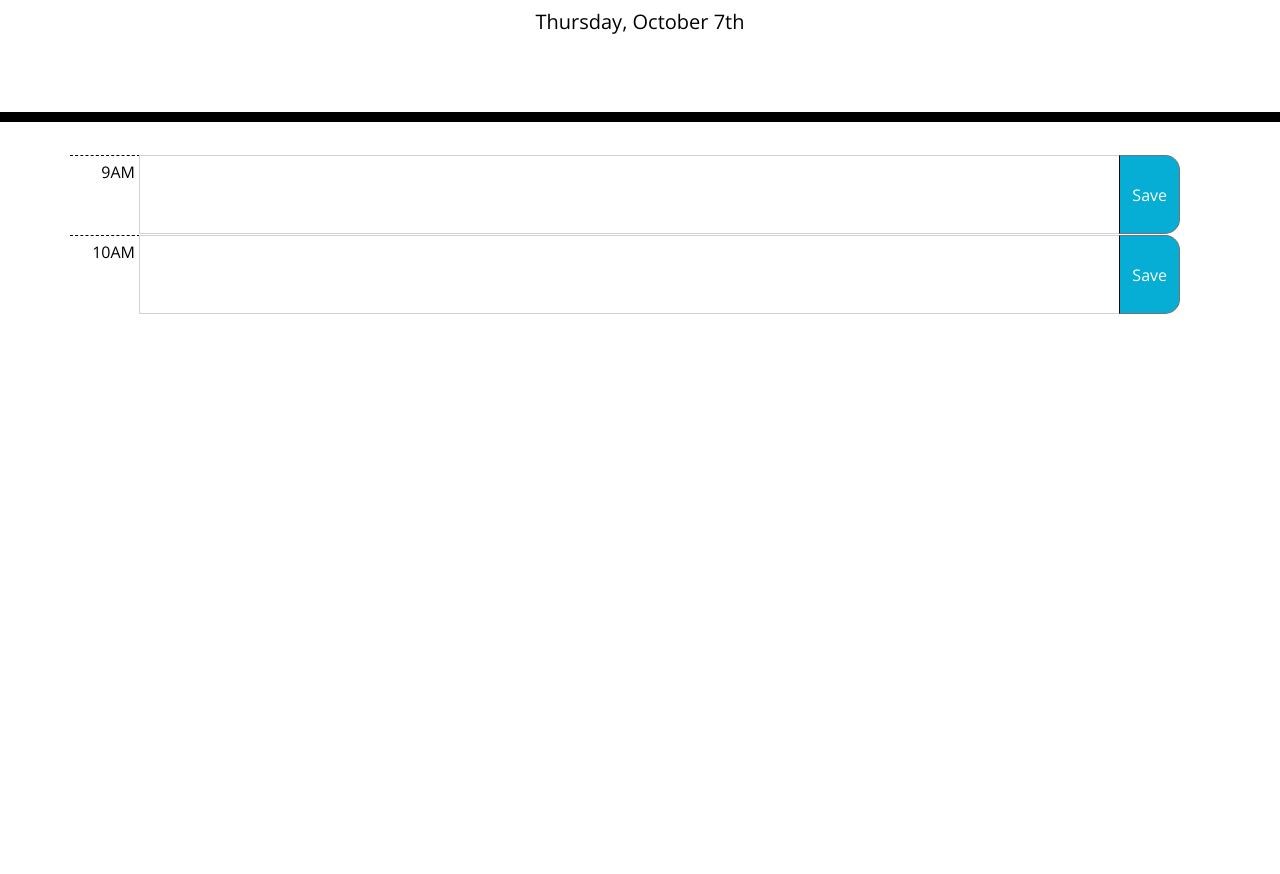
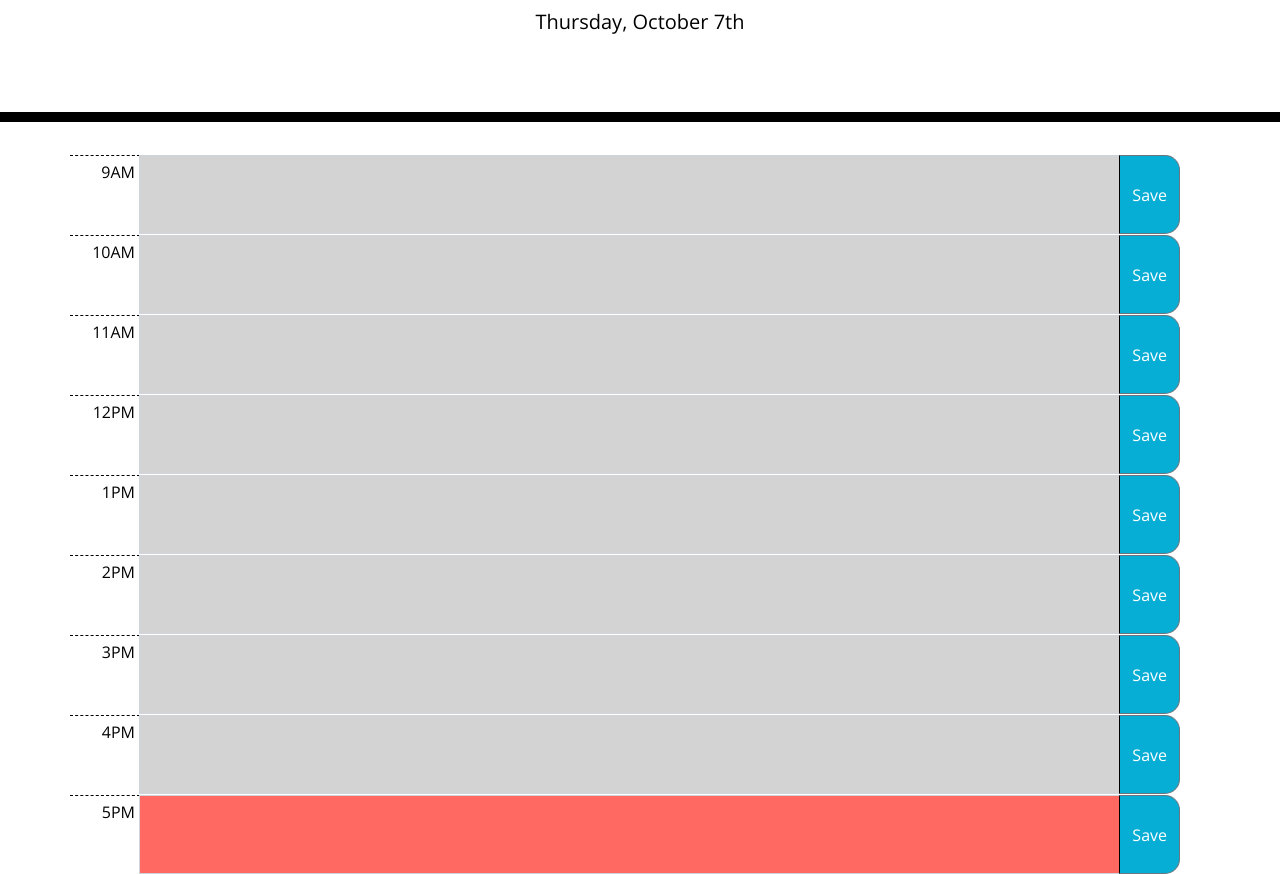
Before and after one commit to mikepizzica/day-planner, a plain HTML site: page index.html in a window 1280 px wide. Shown: the part 182-1056 px from the top of the page. Before the commit the page ends 800 px from the top, so only its background shows below. Drawn offline with nearby package versions, Linux system fonts and the light colour scheme.

Commit message:
add all time slots and color coding javascript

```diff
--- a/assets/css/style.css
+++ b/assets/css/style.css
@@ -44,17 +44,17 @@ textarea {
 
 .past {
   background-color: #d3d3d3;
-  color: white;
+  color: black;
 }
 
 .present {
   background-color: #ff6961;
-  color: white;
+  color: black;
 }
 
 .future {
   background-color: #77dd77;
-  color: white;
+  color: black;
 }
 
 .saveBtn {
--- a/assets/js/main.js
+++ b/assets/js/main.js
@@ -1,3 +1,35 @@
 // current date at top of page
 var today = moment();
 $("#currentDay").text(today.format("dddd, MMMM Do"));
+
+console.log(moment().hours());
+var currentHour = moment().hours();
+
+var allTimeBlocks = document.querySelectorAll("textarea");
+var allSaveButtons = document.querySelectorAll("button");
+
+// console.log(allTimeBlocks);
+
+for( i=0; i<allTimeBlocks.length; i++){
+    console.log(allTimeBlocks[i].id);
+    if(parseInt(allTimeBlocks[i].id) < currentHour){
+        // allTimeBlocks[i].className+=" past";
+        allTimeBlocks[i].classList.add("past");
+    }
+    else if(parseInt(allTimeBlocks[i].id) === currentHour){
+        // allTimeBlocks[i].className+=" past";
+        allTimeBlocks[i].classList.add("present");
+    }
+    else{
+        // allTimeBlocks[i].className+=" past";
+        allTimeBlocks[i].classList.add("future");
+    }
+}
+
+for( i=0; i<allSaveButtons.length; i++){
+    console.log(allSaveButtons[i].id);
+}
+
+allSaveButtons[0].addEventListener("click", function(event){
+    console.log(allTimeBlocks[0].value)
+});
--- a/index.html
+++ b/index.html
@@ -43,10 +43,10 @@
           <span class="hour">9AM</span>
         </div>
         <!-- input portion of row -->
-        <textarea type="text" class="form-control description" aria-label="Description"></textarea>
+        <textarea type="text" class="form-control description" aria-label="Description" id="9"></textarea>
         <!-- button portion of row -->
         <div class="input-group-append">
-          <button class="btn btn-outline-secondary saveBtn" type="button">Save</button>
+          <button class="btn btn-outline-secondary saveBtn" type="button" id="9">Save</button>
         </div>
       </div>
 
@@ -57,10 +57,108 @@
           <span class="hour">10AM</span>
         </div>
         <!-- input portion of row -->
-        <textarea type="text" class="form-control description" aria-label="Description"></textarea>
+        <textarea type="text" class="form-control description" aria-label="Description" id="10"></textarea>
         <!-- button portion of row -->
         <div class="input-group-append">
-          <button class="btn btn-outline-secondary saveBtn" type="button">Save</button>
+          <button class="btn btn-outline-secondary saveBtn" type="button" id="10">Save</button>
+        </div>
+      </div>
+
+      <!-- row for a specific hour -->
+      <div class="input-group row">
+        <!-- hour portion of row -->
+        <div class="input-group-prepend">
+          <span class="hour">11AM</span>
+        </div>
+        <!-- input portion of row -->
+        <textarea type="text" class="form-control description" aria-label="Description" id="11"></textarea>
+        <!-- button portion of row -->
+        <div class="input-group-append">
+          <button class="btn btn-outline-secondary saveBtn" type="button" id="11">Save</button>
+        </div>
+      </div>
+
+      <!-- row for a specific hour -->
+      <div class="input-group row">
+        <!-- hour portion of row -->
+        <div class="input-group-prepend">
+          <span class="hour">12PM</span>
+        </div>
+        <!-- input portion of row -->
+        <textarea type="text" class="form-control description" aria-label="Description" id="12"></textarea>
+        <!-- button portion of row -->
+        <div class="input-group-append">
+          <button class="btn btn-outline-secondary saveBtn" type="button" id="12">Save</button>
+        </div>
+      </div>
+
+      <!-- row for a specific hour -->
+      <div class="input-group row">
+        <!-- hour portion of row -->
+        <div class="input-group-prepend">
+          <span class="hour">1PM</span>
+        </div>
+        <!-- input portion of row -->
+        <textarea type="text" class="form-control description" aria-label="Description" id="13"></textarea>
+        <!-- button portion of row -->
+        <div class="input-group-append">
+          <button class="btn btn-outline-secondary saveBtn" type="button" id="13">Save</button>
+        </div>
+      </div>
+
+      <!-- row for a specific hour -->
+      <div class="input-group row">
+        <!-- hour portion of row -->
+        <div class="input-group-prepend">
+          <span class="hour">2PM</span>
+        </div>
+        <!-- input portion of row -->
+        <textarea type="text" class="form-control description" aria-label="Description" id="14"></textarea>
+        <!-- button portion of row -->
+        <div class="input-group-append">
+          <button class="btn btn-outline-secondary saveBtn" type="button" id="14">Save</button>
+        </div>
+      </div>
+
+      <!-- row for a specific hour -->
+      <div class="input-group row">
+        <!-- hour portion of row -->
+        <div class="input-group-prepend">
+          <span class="hour">3PM</span>
+        </div>
+        <!-- input portion of row -->
+        <textarea type="text" class="form-control description" aria-label="Description" id="15"></textarea>
+        <!-- button portion of row -->
+        <div class="input-group-append">
+          <button class="btn btn-outline-secondary saveBtn" type="button" id="15">Save</button>
+        </div>
+      </div>
+
+      <!-- row for a specific hour -->
+      <div class="input-group row">
+        <!-- hour portion of row -->
+        <div class="input-group-prepend">
+          <span class="hour">4PM</span>
+        </div>
+        <!-- input portion of row -->
+        <textarea type="text" class="form-control description" aria-label="Description" id="19"></textarea>
+        <!-- button portion of row -->
+        <div class="input-group-append">
+          <button class="btn btn-outline-secondary saveBtn" type="button" id="19">Save</button>
+        </div>
+      </div>
+
+      <!-- row for a specific hour -->
+      <div class="input-group row">
+        <!-- hour portion of row -->
+        <div class="input-group-prepend">
+          <span class="hour">5PM</span>
+        </div>
+        <!-- input portion of row -->
+        <textarea type="text" class="form-control description" aria-label="Description" id="23"></textarea>
+        <!-- button portion of row -->
+        <div class="input-group-append">
+          <button class="btn btn-outline-secondary saveBtn" type="button" id="23">Save</button>
         </div>
       </div>
 
```
